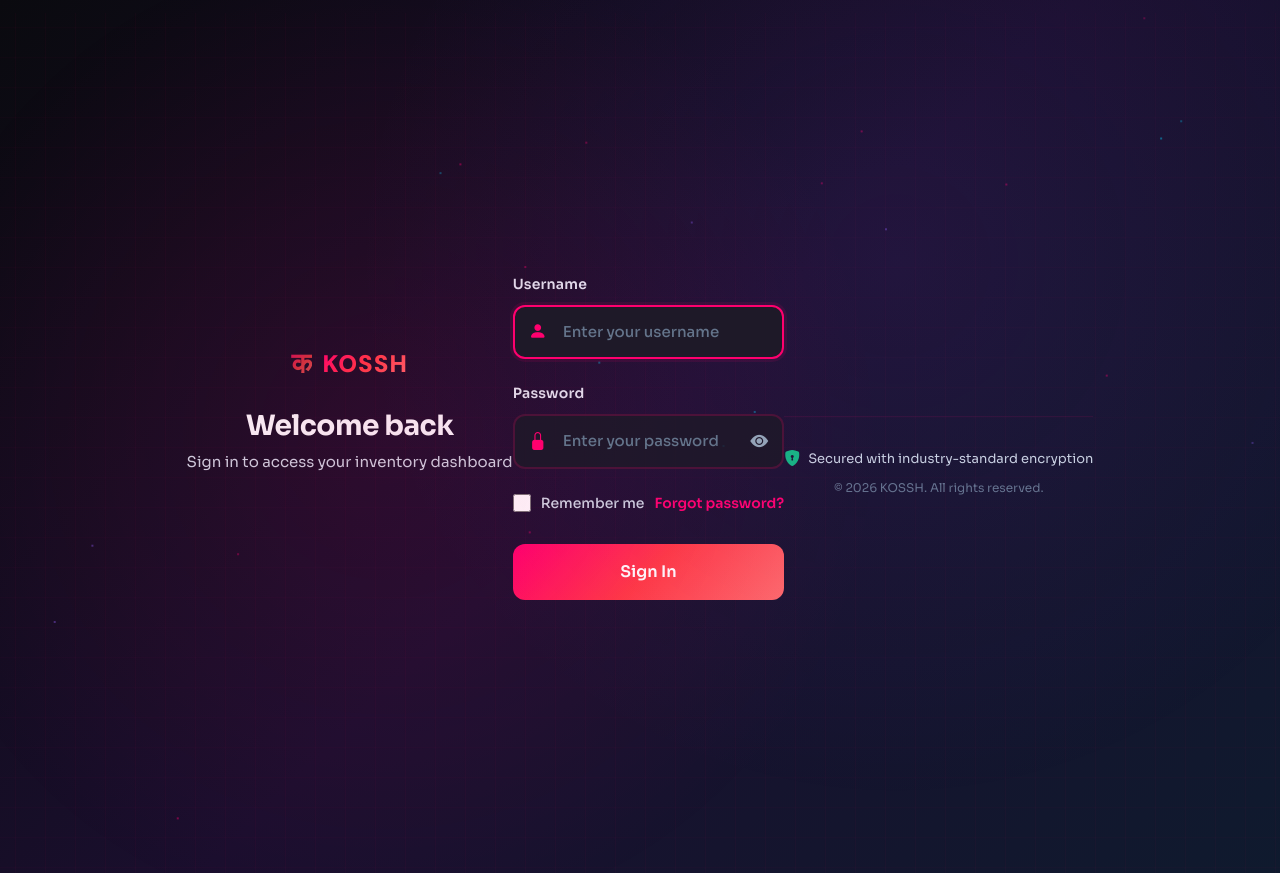
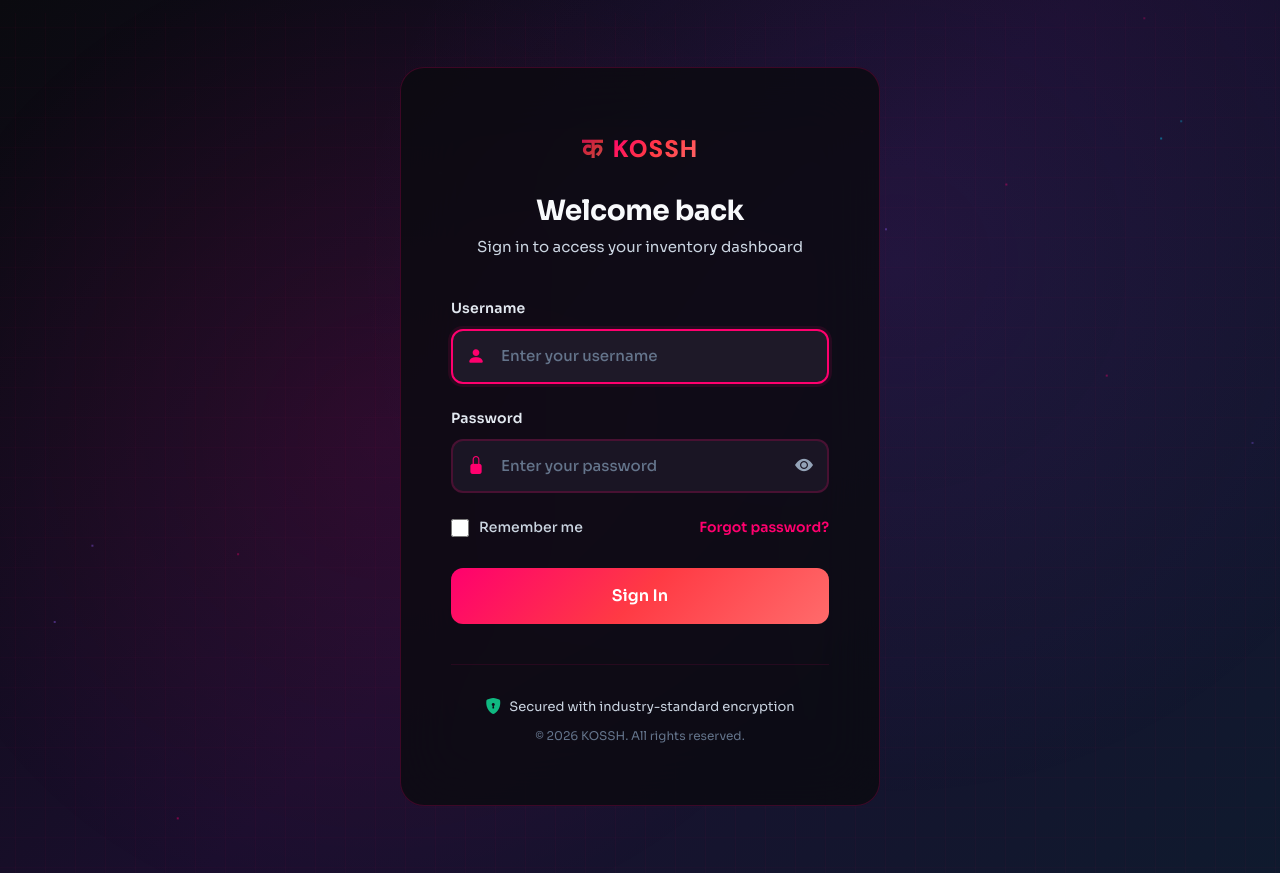
Before and after one commit to Nav228/KOSSH, a Flask app: page /login in a window 1280 px wide. Run offline with Flask 3, Linux system fonts and the light colour scheme; some libraries are stand-ins or nearby versions.

Commit message:
Fix: Correct HTML structure - wrap content in form-wrapper
- Add missing form-wrapper div
- Proper nesting of login-container > form-wrapper > content
- Fix indentation
- Now the centered card layout will display correctly

Co-Authored-By: Claude Opus 4.7 <noreply@anthropic.com>

```diff
--- a/templates/login.html
+++ b/templates/login.html
@@ -574,6 +574,7 @@
     <div class="login-wrapper">
         <!-- FULL SCREEN LOGIN -->
         <div class="login-container">
+            <div class="form-wrapper">
                 <div class="login-header">
                 <div class="logo-section">
                     <span class="logo-icon">क</span>
```
Lines whose indentation alone changed are shown as unchanged.
